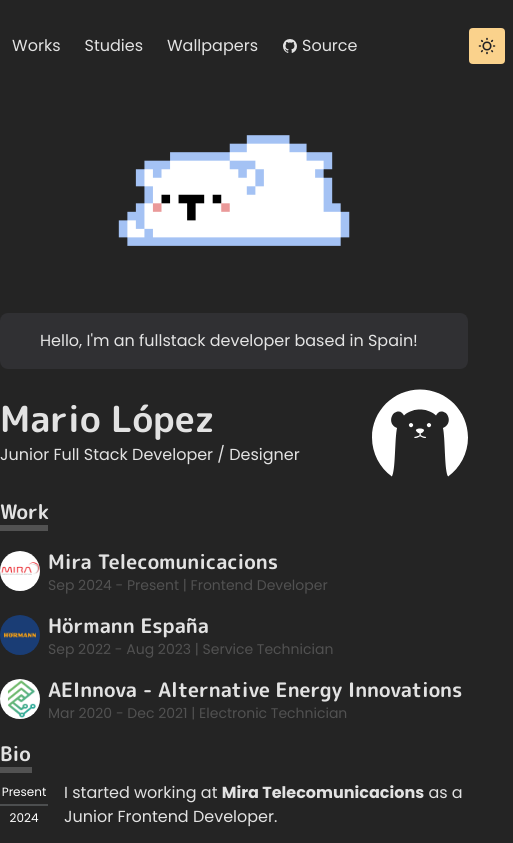
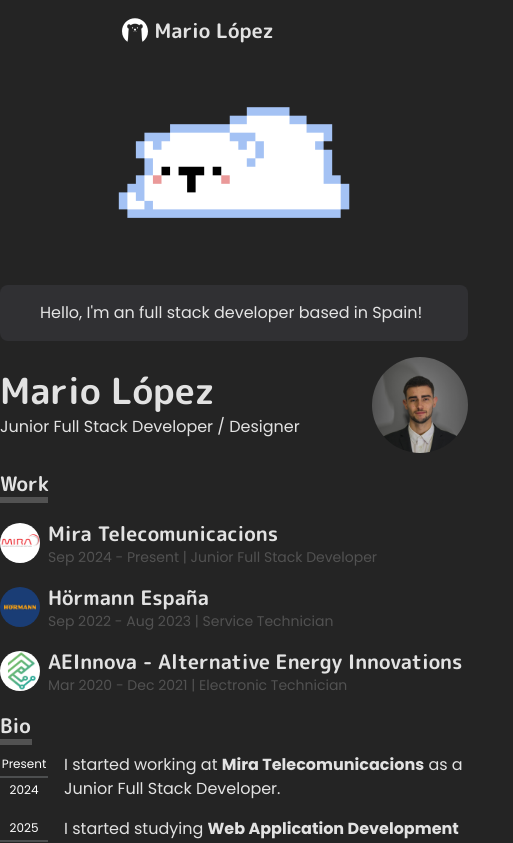
Before and after one commit to mariorous/portfolio-with-vue-tailwind, a Vue app: page / in a window 390 px wide. Shown: the top 843 px of the page, 513 px wide, since content can reach past the window. Built offline with nearby package versions, Linux system fonts and the light colour scheme.

Commit message:
Change the profile picture
Change the profile picture and the job title

```diff
--- a/src/components/Header.vue
+++ b/src/components/Header.vue
@@ -11,13 +11,13 @@
                 <LogoIcon class="mx-1 pb-1" />
                 <h1 class="text-xl font-bold font-mplus pb-1">Mario López</h1>
             </div>
-            <div class="flex justify-between items-center gap-6">
+            <div class="hidden justify-between items-center gap-6 md:flex">
                 <a href="">Works</a>
                 <a href="">Studies</a>
                 <a href="">Wallpapers</a>
                 <a href="https://github.com/mariorous/portfolio-with-vue-tailwind" target="_blank" class="flex items-center gap-1"><GitHubIcon/>Source</a>
             </div>
-            <div class="flex ml-20 items-center">
+            <div class="hidden ml-20 items-center md:flex">
                 <DarkModeIcon />
             </div>
         </nav>
--- a/src/components/HomePage.vue
+++ b/src/components/HomePage.vue
@@ -8,7 +8,7 @@
       <img class="w-80" src="../assets/polar-bear.png">
     </div>
     <div class="bg-[#303033] px-10 py-4 rounded-lg">
-      <span>Hello, I'm an fullstack developer based in Spain!</span>
+      <span>Hello, I'm an full stack developer based in Spain!</span>
     </div>
     <div class="flex justify-between items-center">
       <div class="flex flex-col">
@@ -16,7 +16,7 @@
         <p>Junior Full Stack Developer / Designer</p>
       </div>
       <div>
-        <img class="w-24" src="../assets/polar-bear-3-svgrepo-com.svg" alt="">
+        <img class="w-24 h-24 bg-cover rounded-full object-cover object-center" src="../assets/profile_picture.jpg" alt="">
       </div>
     </div>
     <div class="flex flex-col gap-2">
@@ -34,7 +34,7 @@
             <p class="flex items-center justify-center text-white text-xs">2024</p>
           </div>
           <p>
-            I started working at <b>Mira Telecomunicacions</b> as a Junior Frontend Developer.
+            I started working at <b>Mira Telecomunicacions</b> as a Junior Full Stack Developer.
           </p>
         </div>
 
--- a/src/components/WorkSection.vue
+++ b/src/components/WorkSection.vue
@@ -11,7 +11,7 @@
         <p class="text-sm">
           <span class="text-[#525252]">Sep 2024 - Present</span>
           <span class="text-[#525252]"> | </span>
-          <span class="text-[#525252]">Frontend Developer</span>
+          <span class="text-[#525252]">Junior Full Stack Developer</span>
         </p>
       </div>
     </div>
```
Also changed, not shown: src/assets/profile_picture.jpg (added).
